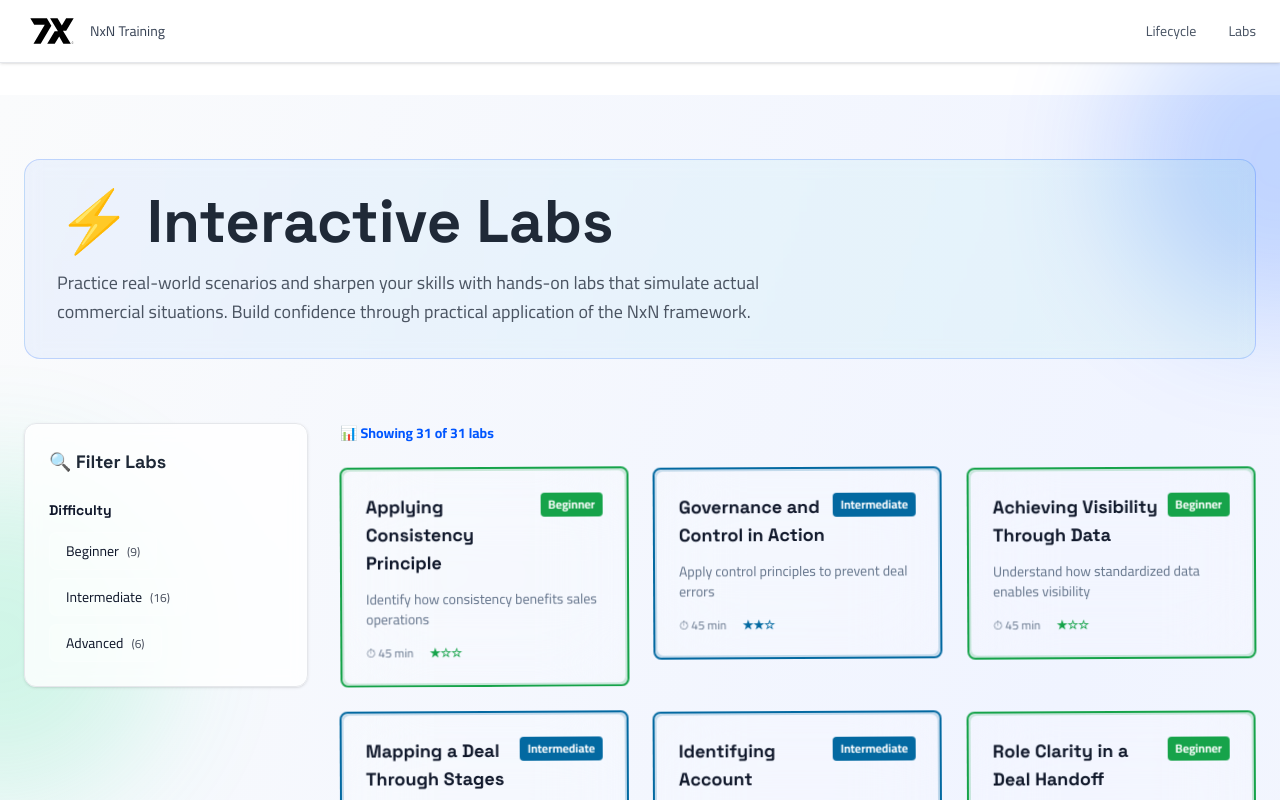
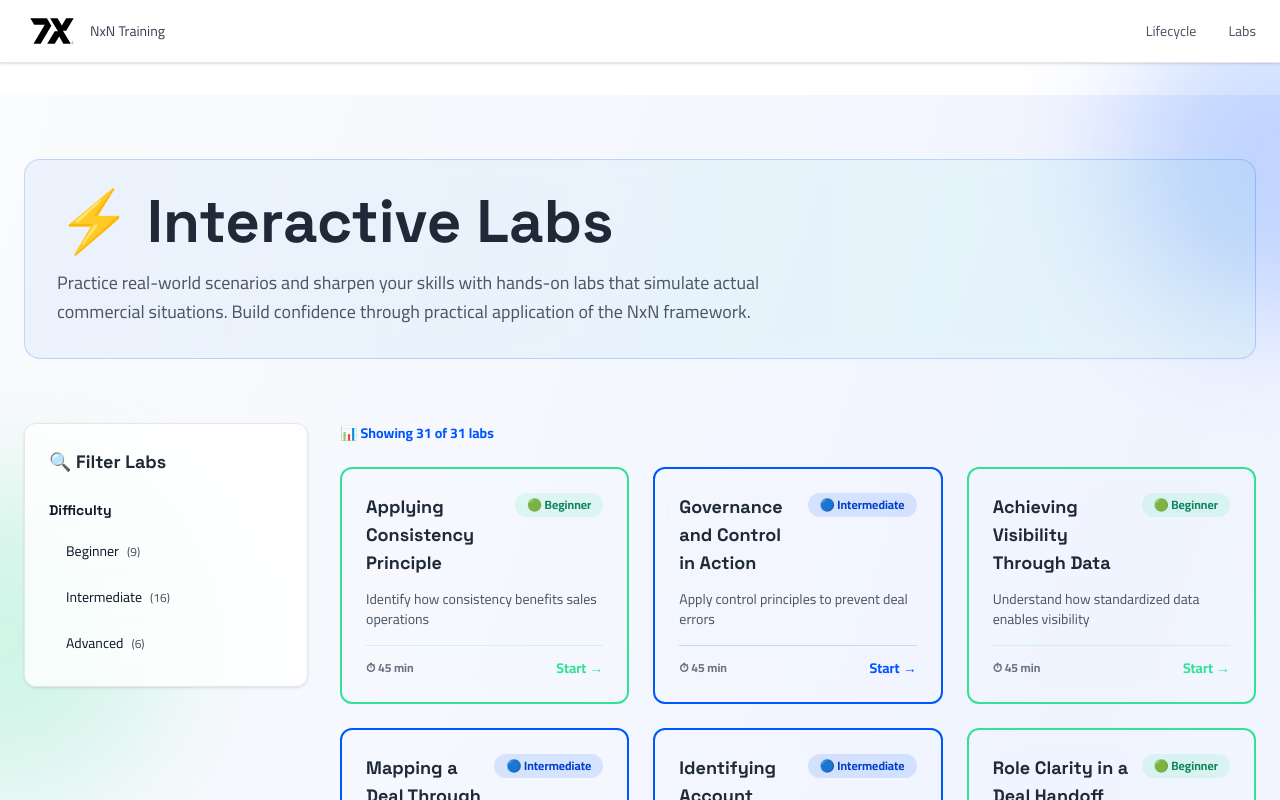
Before and after one commit to FuadalNsour/TrainingSalesforce-NxN, a Next.js app: page /labs in a window 1280 px wide. Shown: the top 800 px of the page. Built offline with nearby package versions, Linux system fonts and the light colour scheme.

Commit message:
Update LabChallenge component with vibrant modern design

```diff
--- a/components/glass/LabChallenge.tsx
+++ b/components/glass/LabChallenge.tsx
@@ -1,7 +1,6 @@
 import React from 'react';
 import { motion } from 'framer-motion';
 import Link from 'next/link';
-import { cycleMotion, cyclePulse } from '@/lib/motion-presets';
 import clsx from 'clsx';
 
 type Difficulty = 'beginner' | 'intermediate' | 'advanced';
@@ -15,10 +14,10 @@ interface LabChallengeProps {
   className?: string;
 }
 
-const difficultyConfig: Record<Difficulty, { color: string; label: string }> = {
-  beginner: { color: '#16A34A', label: 'Beginner' },
-  intermediate: { color: '#0369A1', label: 'Intermediate' },
-  advanced: { color: '#DC2626', label: 'Advanced' },
+const difficultyConfig: Record<Difficulty, { bg: string; border: string; text: string; label: string; emoji: string }> = {
+  beginner: { bg: '#32E396/10', border: '#32E396', text: '#0F8559', label: 'Beginner', emoji: '🟢' },
+  intermediate: { bg: '#0056FF/10', border: '#0056FF', text: '#0040CC', label: 'Intermediate', emoji: '🔵' },
+  advanced: { bg: '#EB861F/10', border: '#EB861F', text: '#B85D0B', label: 'Advanced', emoji: '🔴' },
 };
 
 export const LabChallenge: React.FC<LabChallengeProps> = ({
@@ -35,43 +34,41 @@ export const LabChallenge: React.FC<LabChallengeProps> = ({
     <Link href={href}>
       <motion.div
         className={clsx(
-          'rounded-lg border-2 backdrop-blur-2xl bg-white/15 p-6 cursor-pointer transition-all duration-300',
+          'rounded-xl border-2 p-6 cursor-pointer transition-all backdrop-blur-sm',
           className
         )}
-        style={{ borderColor: config.color }}
-        whileHover={{ scale: 1.02, y: -4 }}
-        variants={cycleMotion}
-        animate="animate"
+        style={{
+          backgroundColor: config.bg,
+          borderColor: config.border,
+        }}
+        whileHover={{ y: -8, boxShadow: '0 20px 40px rgba(0, 86, 255, 0.15)' }}
+        whileTap={{ scale: 0.98 }}
       >
-        {/* Pulsing Border Effect */}
-        <motion.div
-          className="absolute inset-0 rounded-lg border-2 pointer-events-none"
-          style={{ borderColor: config.color }}
-          variants={cyclePulse}
-          animate="animate"
-        />
-
         {/* Content */}
         <div className="relative z-10">
           <div className="flex items-start justify-between mb-3">
-            <h3 className="text-lg font-bold text-[#0F172A]">{title}</h3>
+            <h3 className="text-lg font-bold text-[#1F2937] pr-2">{title}</h3>
             <span
-              className="text-xs font-semibold px-2 py-1 rounded text-white"
-              style={{ backgroundColor: config.color }}
+              className="text-xs font-bold px-3 py-1 rounded-full whitespace-nowrap"
+              style={{ backgroundColor: `${config.border}20`, color: config.text }}
             >
-              {config.label}
+              {config.emoji} {config.label}
             </span>
           </div>
 
-          <p className="text-sm text-[#64748B] mb-4">{description}</p>
+          <p className="text-sm text-[#4B5563] mb-4 line-clamp-2">{description}</p>
 
-          <div className="flex gap-4 text-xs text-[#64748B]">
-            <div>⏱ {duration} min</div>
-            <div style={{ color: config.color }} className="font-semibold">
-              {difficulty === 'beginner' && '★☆☆'}
-              {difficulty === 'intermediate' && '★★☆'}
-              {difficulty === 'advanced' && '★★★'}
+          <div className="flex items-center justify-between pt-3 border-t" style={{ borderColor: `${config.border}30` }}>
+            <div className="text-xs font-semibold text-[#6B7280]">
+              ⏱ {duration} min
             </div>
+            <motion.div
+              className="font-bold text-sm"
+              style={{ color: config.border }}
+              whileHover={{ x: 4 }}
+            >
+              Start →
+            </motion.div>
           </div>
         </div>
       </motion.div>
```
